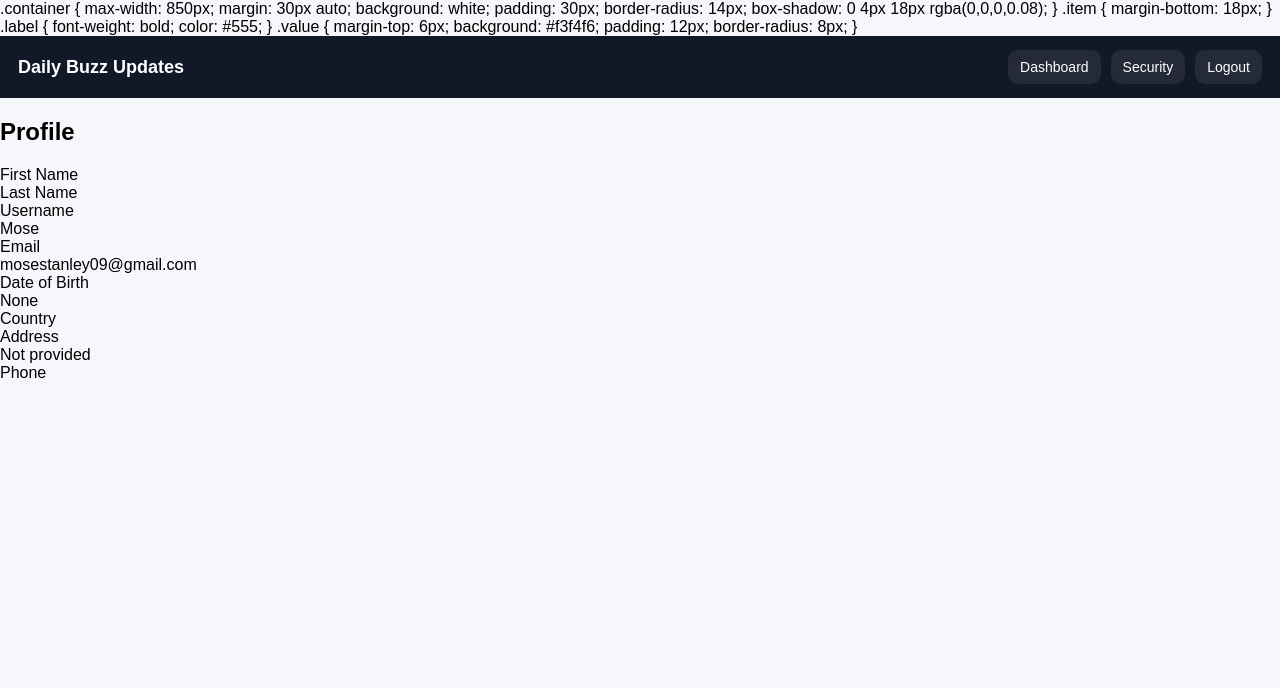
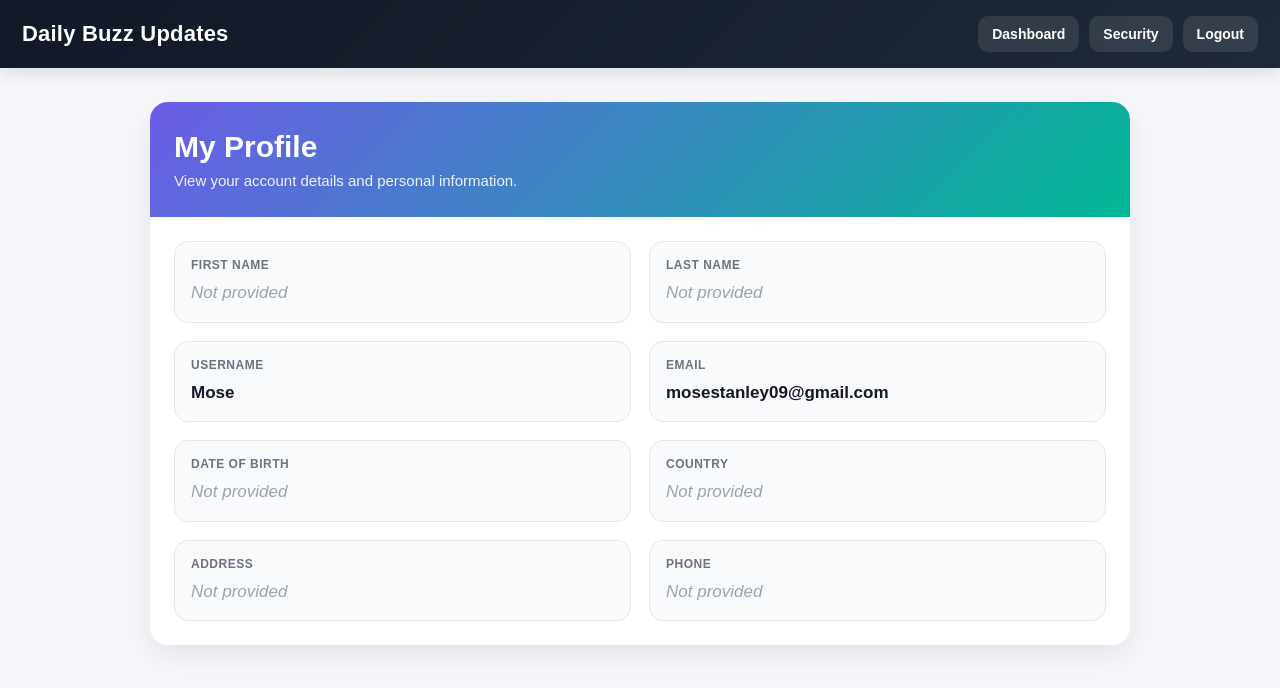
Before and after one commit to wisefreshy6-spec/dailybuzz-updates, a Django app: page /dashboard/profile/ in a window 1280 px wide. Shown: the top 688 px of the page. Run offline with Django 5.2, Linux system fonts and the light colour scheme; a user stored in the database is signed in; data that the repository does not hold is empty.

Commit message:
Fix and polish profile page

```diff
--- a/DailyBuzz_updates/templates/dashboard/profile.html
+++ b/DailyBuzz_updates/templates/dashboard/profile.html
@@ -3,28 +3,31 @@
 <head>
     <meta charset="UTF-8">
     <meta name="viewport" content="width=device-width, initial-scale=1.0">
-    <title>Profile</title>
+    <title>Profile | Daily Buzz Updates</title>
     <style>
         body {
             margin: 0;
             font-family: Arial, sans-serif;
             background: #f5f7fb;
+            color: #1f2937;
         }
 
         .topbar {
             display: flex;
             justify-content: space-between;
             align-items: center;
-        gap: 12px;
+            gap: 14px;
             flex-wrap: wrap;
-        padding: 14px 18px;
-        background: #111827;
+            padding: 16px 22px;
+            background: linear-gradient(135deg, #111827, #1f2937);
             color: white;
+            box-shadow: 0 4px 18px rgba(0, 0, 0, 0.12);
         }
 
         .topbar-brand {
-        font-size: 18px;
+            font-size: 22px;
             font-weight: 700;
+            letter-spacing: 0.2px;
         }
 
         .topbar-links {
@@ -37,14 +40,86 @@
         .topbar-links a {
             color: white;
             text-decoration: none;
-        background: rgba(255,255,255,0.08);
-        padding: 9px 12px;
+            background: rgba(255, 255, 255, 0.1);
+            padding: 10px 14px;
             border-radius: 10px;
             font-size: 14px;
+            font-weight: 600;
+            transition: 0.2s ease;
         }
 
         .topbar-links a:hover {
-        background: rgba(255,255,255,0.16);
+            background: rgba(255, 255, 255, 0.2);
+        }
+
+        .page-wrap {
+            max-width: 980px;
+            margin: 34px auto;
+            padding: 0 18px 40px;
+        }
+
+        .profile-shell {
+            background: white;
+            border-radius: 18px;
+            overflow: hidden;
+            box-shadow: 0 10px 30px rgba(0, 0, 0, 0.08);
+        }
+
+        .profile-header {
+            background: linear-gradient(135deg, #6c5ce7, #00b894);
+            color: white;
+            padding: 28px 24px;
+        }
+
+        .profile-header h1 {
+            margin: 0 0 8px 0;
+            font-size: 30px;
+        }
+
+        .profile-header p {
+            margin: 0;
+            color: rgba(255, 255, 255, 0.9);
+            font-size: 15px;
+        }
+
+        .profile-body {
+            padding: 24px;
+        }
+
+        .profile-grid {
+            display: grid;
+            grid-template-columns: repeat(2, 1fr);
+            gap: 18px;
+        }
+
+        .item {
+            background: #f8fafc;
+            border: 1px solid #e5e7eb;
+            border-radius: 14px;
+            padding: 16px;
+        }
+
+        .label {
+            font-size: 12px;
+            font-weight: 700;
+            color: #6b7280;
+            text-transform: uppercase;
+            letter-spacing: 0.5px;
+            margin-bottom: 8px;
+        }
+
+        .value {
+            font-size: 17px;
+            font-weight: 600;
+            color: #111827;
+            word-break: break-word;
+            line-height: 1.5;
+        }
+
+        .empty {
+            color: #9ca3af;
+            font-style: italic;
+            font-weight: 500;
         }
 
         @media (max-width: 768px) {
@@ -55,6 +130,7 @@
 
             .topbar-brand {
                 text-align: center;
+                font-size: 20px;
             }
 
             .topbar-links {
@@ -67,36 +143,24 @@
                 min-width: 90px;
                 text-align: center;
             }
+
+            .profile-grid {
+                grid-template-columns: 1fr;
             }
-</style>
-        .container {
-            max-width: 850px;
-            margin: 30px auto;
-            background: white;
-            padding: 30px;
-            border-radius: 14px;
-            box-shadow: 0 4px 18px rgba(0,0,0,0.08);
+
+            .profile-header h1 {
+                font-size: 25px;
             }
-        .item {
-            margin-bottom: 18px;
+
+            .profile-body {
+                padding: 18px;
             }
-        .label {
-            font-weight: bold;
-            color: #555;
-        }
-        .value {
-            margin-top: 6px;
-            background: #f3f4f6;
-            padding: 12px;
-            border-radius: 8px;
         }
     </style>
 </head>
 <body>
     <div class="topbar">
-        <div class="topbar-brand">
-            <strong>Daily Buzz Updates</strong>
-        </div>
+        <div class="topbar-brand">Daily Buzz Updates</div>
         <div class="topbar-links">
             <a href="{% url 'dashboard' %}">Dashboard</a>
             <a href="{% url 'security' %}">Security</a>
@@ -104,17 +168,35 @@
         </div>
     </div>
 
-    <div class="container">
-        <h2>Profile</h2>
+    <div class="page-wrap">
+        <div class="profile-shell">
+            <div class="profile-header">
+                <h1>My Profile</h1>
+                <p>View your account details and personal information.</p>
+            </div>
 
+            <div class="profile-body">
+                <div class="profile-grid">
                     <div class="item">
                         <div class="label">First Name</div>
-            <div class="value">{{ user.first_name }}</div>
+                        <div class="value">
+                            {% if user.first_name %}
+                                {{ user.first_name }}
+                            {% else %}
+                                <span class="empty">Not provided</span>
+                            {% endif %}
+                        </div>
                     </div>
 
                     <div class="item">
                         <div class="label">Last Name</div>
-            <div class="value">{{ user.last_name }}</div>
+                        <div class="value">
+                            {% if user.last_name %}
+                                {{ user.last_name }}
+                            {% else %}
+                                <span class="empty">Not provided</span>
+                            {% endif %}
+                        </div>
                     </div>
 
                     <div class="item">
@@ -129,22 +211,49 @@
 
                     <div class="item">
                         <div class="label">Date of Birth</div>
-            <div class="value">{{ user.date_of_birth }}</div>
+                        <div class="value">
+                            {% if user.date_of_birth %}
+                                {{ user.date_of_birth }}
+                            {% else %}
+                                <span class="empty">Not provided</span>
+                            {% endif %}
+                        </div>
                     </div>
 
                     <div class="item">
                         <div class="label">Country</div>
-            <div class="value">{{ user.get_country_display }}</div>
+                        <div class="value">
+                            {% if user.country %}
+                                {{ user.get_country_display }}
+                            {% else %}
+                                <span class="empty">Not provided</span>
+                            {% endif %}
+                        </div>
                     </div>
 
                     <div class="item">
                         <div class="label">Address</div>
-            <div class="value">{{ user.address|default:"Not provided" }}</div>
+                        <div class="value">
+                            {% if user.address %}
+                                {{ user.address }}
+                            {% else %}
+                                <span class="empty">Not provided</span>
+                            {% endif %}
+                        </div>
                     </div>
 
                     <div class="item">
                         <div class="label">Phone</div>
-            <div class="value">{{ user.phone_code }} {{ user.phone_number }}</div>
+                        <div class="value">
+                            {% if user.phone_number %}
+                                {{ user.phone_code }} {{ user.phone_number }}
+                            {% else %}
+                                <span class="empty">Not provided</span>
+                            {% endif %}
+                        </div>
+                    </div>
+                </div>
+            </div>
         </div>
     </div>
 </body>
```
Also changed, not shown: DailyBuzz_updates/db.sqlite3. Lines whose indentation alone changed are shown as unchanged.
